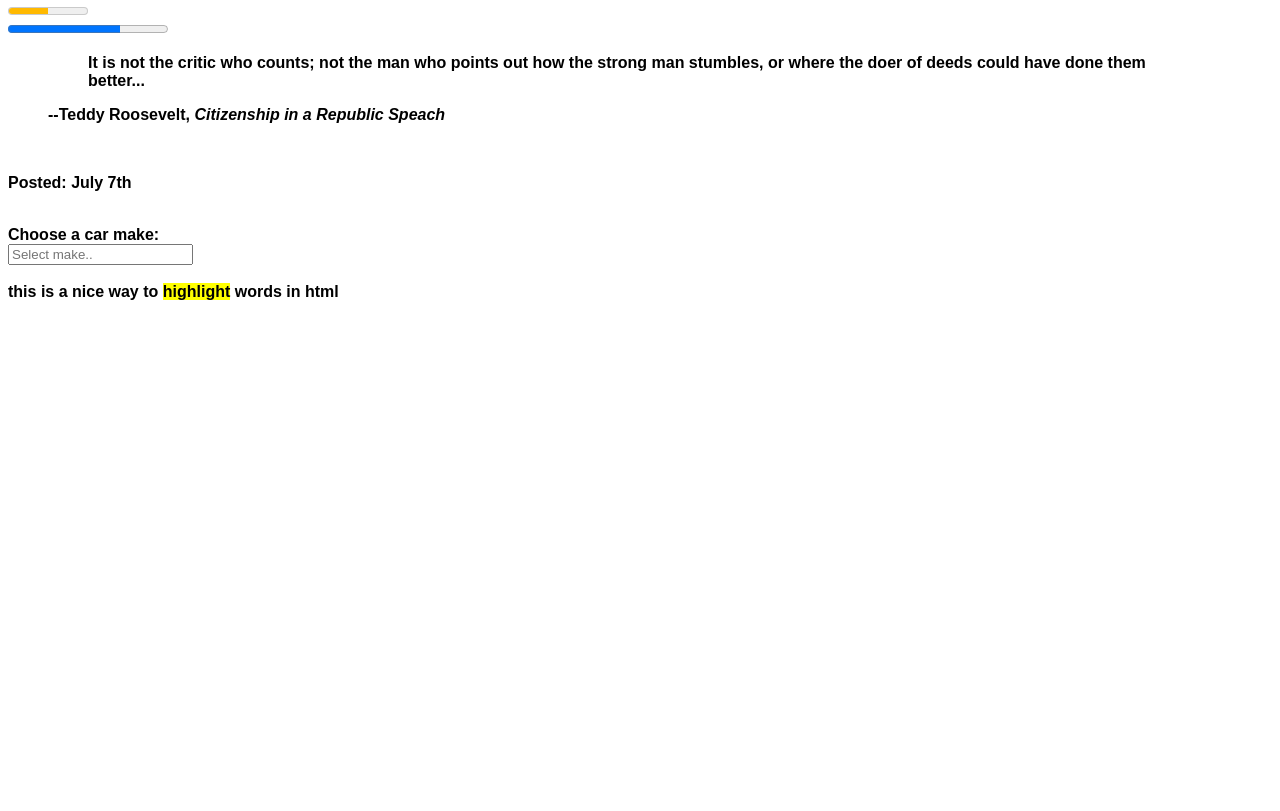
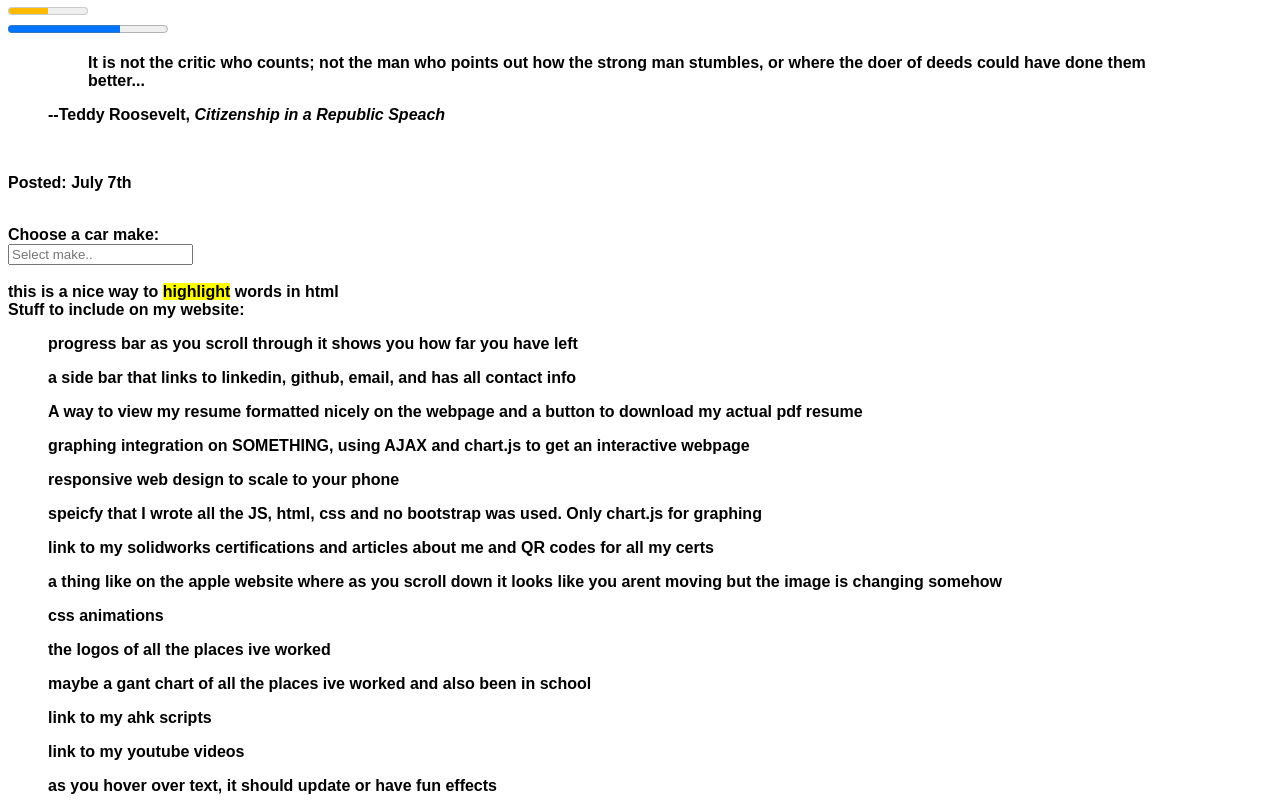
Before and after one commit to jtledon/jtledon.github.io, a plain HTML site: page index.html in a window 1280 px wide. Shown: the part 454-1265 px from the top of the page. Before the commit the page ends 800 px from the top, so only its background shows below. Drawn offline with Linux system fonts and the light colour scheme.

Commit message:
a list of things I want to add to my personal website

```diff
--- a/index.html
+++ b/index.html
@@ -92,5 +92,27 @@
 
 		<div>this is a nice way to <mark>highlight</mark> words in html</div>
 	</div>
+
+	<div>
+		Stuff to include on my website:
+		<ul>progress bar as you scroll through it shows you how far you have left</ul>
+		<ul>a side bar that links to linkedin, github, email, and has all contact info</ul>
+		<ul>A way to view my resume formatted nicely on the webpage and a button to download my actual pdf resume</ul>
+		<ul>graphing integration on SOMETHING, using AJAX and chart.js to get an interactive webpage</ul>
+		<ul>responsive web design to scale to your phone</ul>
+		<ul>speicfy that I wrote all the JS, html, css and no bootstrap was used. Only chart.js for graphing</ul>
+		<ul>link to my solidworks certifications and articles about me and QR codes for all my certs</ul>
+		<ul>a thing like on the apple website where as you scroll down it looks like you arent moving but the image is changing somehow</ul>
+		<ul>css animations</ul>
+		<ul>the logos of all the places ive worked</ul>
+		<ul>maybe a gant chart of all the places ive worked and also been in school</ul>
+		<ul>link to my ahk scripts</ul>
+		<ul>link to my youtube videos</ul>
+		<ul>as you hover over text, it should update or have fun effects</ul>
+
+
+
+
+	</div>
 </body>
 </html>
```
